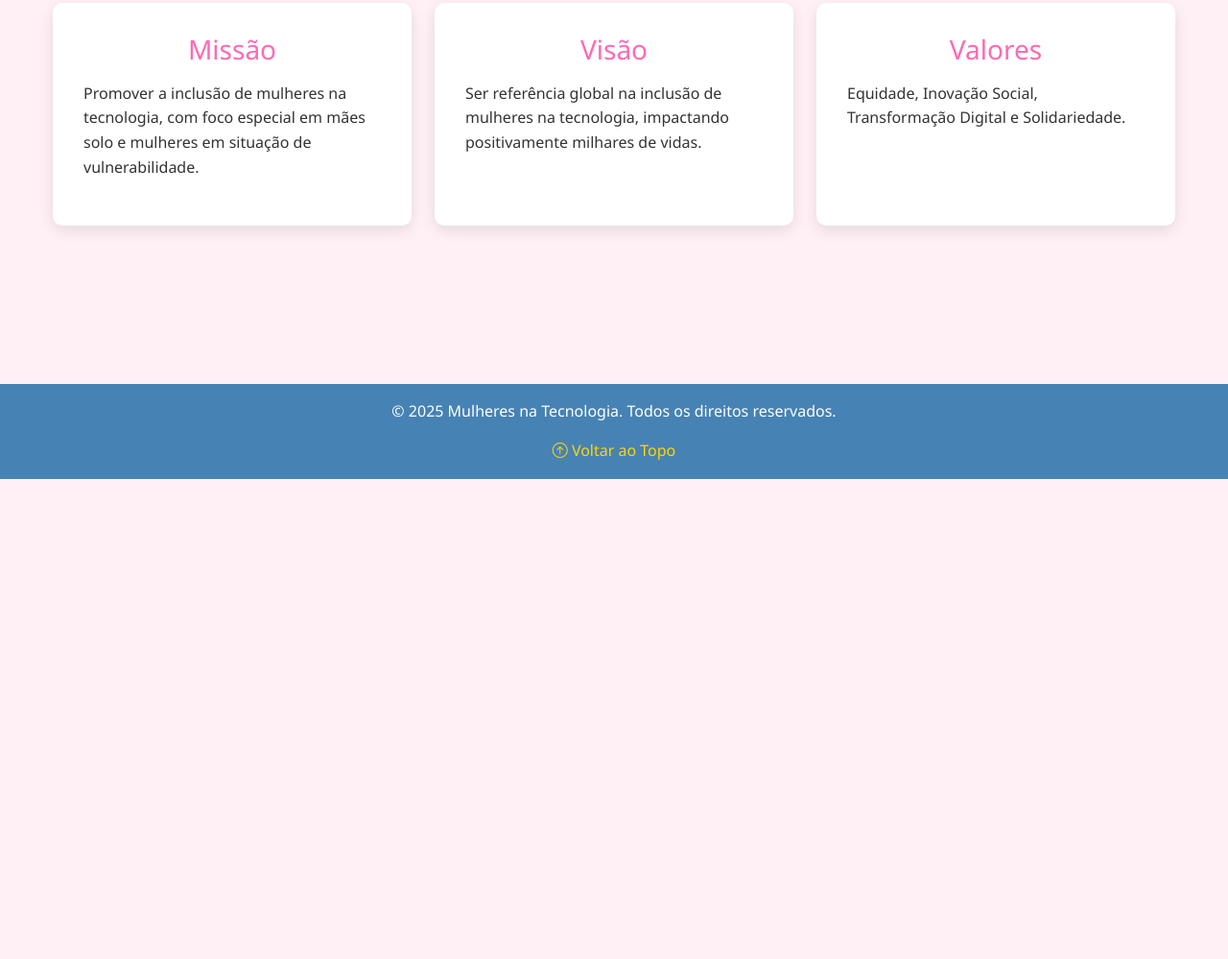
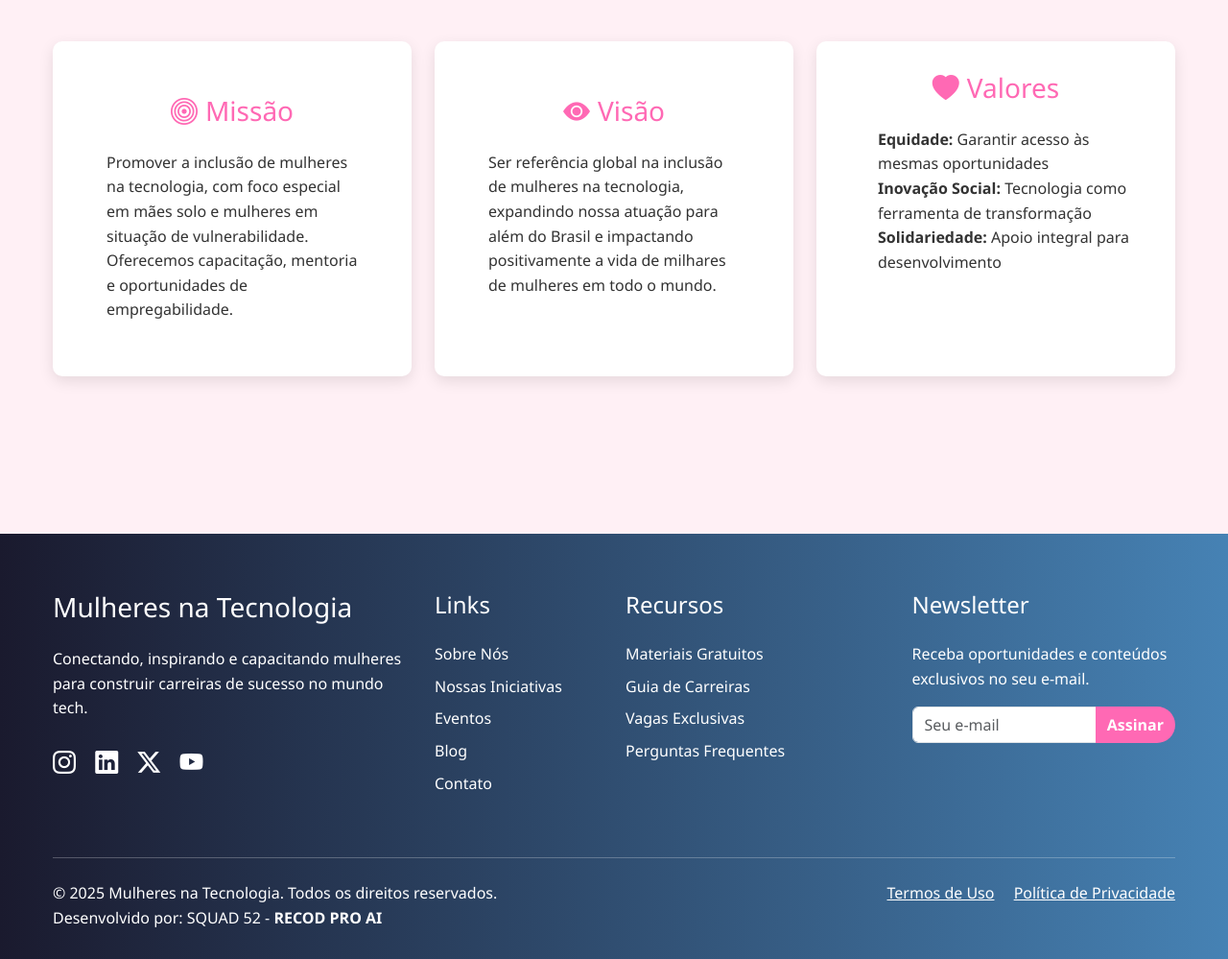
Before and after one commit to Ana-Karoline-Tech/Mulheres-na-tecnologia-projeto-recode, a website: page frontend/sobre.html in a window 1280 px wide. Shown: the part 3974-4973 px from the top of the page at 96% size. Before the commit the page ends 4473 px from the top, so only its background shows below. Drawn offline with nearby package versions, Linux system fonts and the light colour scheme.

Commit message:
Alterações na página sobre

```diff
--- a/frontend/sobre.css
+++ b/frontend/sobre.css
@@ -190,26 +190,40 @@ body {
 }
 
         /* ========== RODAPÉ ========== */
-.rodape {
-  background-color: #4682b4; /* Azul médio */
+footer {
+            background: linear-gradient(to right, var(--azul-escuro), var(--azul-medio));
             color: white;
-  padding: 1rem 0;
-  text-align: center;
-  margin: 0;
-  width: 100vw;      /* Adicione esta linha para ocupar toda a largura da tela */
-  position: relative;/* Garante que fique no fluxo normal */
-  left: 50%;         /* Corrige o deslocamento causado pelo 100vw */
-  right: 50%;
-  transform: translateX(-50%);
+            padding: 60px 0 30px;
+            width: 100vw;
+            margin-left: calc(-50vw + 50%);
+            margin-right: calc(-50vw + 50%);
+            position: relative;
         }
 
-.botao-topo {
-    color: var(--dourado);
+        .footer-links a {
+            color: white;
             text-decoration: none;
+            transition: all 0.3s;
+            display: block;
+            margin-bottom: 8px;
         }
 
-.botao-topo:hover {
-    color: var(--rosa-medio);
+        .footer-links a:hover {
+            color: var(--dourado);
+            padding-left: 5px;
+        }
+
+      .btn-rosa {
+        background-color: var(--rosa-medio) !important;
+        color: #fff !important;
+        border: none;
+        border-radius: 0 25px 25px 0;
+        font-weight: 600;
+        transition: background 0.3s;
+      }
+
+      .btn-rosa:hover {
+        background-color: var(--rosa-escuro) !important;
       }
 
 /* ========== DARK MODE ========== */
--- a/frontend/sobre.html
+++ b/frontend/sobre.html
@@ -238,25 +238,34 @@
         </section>
 
             <!-- Seção Missão, Visão e Valores -->
+             <!-- Seção Missão, Visão e Valores -->
             <section class="secao-mvv">
-                <h2 class="text-center">Nossos Pilares</h2>
+                <h2 class="text-center mb-5">Nossos Pilares</h2>
                 <div class="row">
                     <div class="col-md-4">
                         <div class="card-mvv">
-                            <h3>Missão</h3>
-                            <p>Promover a inclusão de mulheres na tecnologia, com foco especial em mães solo e mulheres em situação de vulnerabilidade.</p>
+                           <div class="card-body p-4">
+                        <h3 class="card-title text-center mb-4"><i class="bi bi-bullseye me-2"></i>Missão</h3>
+                        <p class="text-justify card-text ">Promover a inclusão de mulheres na tecnologia, com foco especial em mães solo e mulheres em situação de vulnerabilidade. Oferecemos capacitação, mentoria e oportunidades de empregabilidade.</p>
+                    </div>
                         </div>
                     </div>
                     <div class="col-md-4">
                         <div class="card-mvv">
-                            <h3>Visão</h3>
-                            <p>Ser referência global na inclusão de mulheres na tecnologia, impactando positivamente milhares de vidas.</p>
+                            <div class="card-body p-4">
+                        <h3 class="card-title text-center mb-4"><i class="bi bi-eye-fill me-2"></i>Visão</h3>
+                        <p class="card-text">Ser referência global na inclusão de mulheres na tecnologia, expandindo nossa atuação para além do Brasil e impactando positivamente a vida de milhares de mulheres em todo o mundo.</p>
+                    </div>
                         </div>
                     </div>
                     <div class="col-md-4">
                         <div class="card-mvv">
-                            <h3>Valores</h3>
-                            <p>Equidade, Inovação Social, Transformação Digital e Solidariedade.</p>
+                            <h3 class="card-title text-center mb-4"><i class="bi bi-heart-fill me-2"></i>Valores</h3>
+                        <ul>
+                            <li class="list-group-item border-0"><strong>Equidade:</strong> Garantir acesso às mesmas oportunidades</li>
+                            <li class="list-group-item border-0"><strong>Inovação Social:</strong> Tecnologia como ferramenta de transformação</li>
+                            <li class="list-group-item border-0"><strong>Solidariedade:</strong> Apoio integral para desenvolvimento</li>
+                        </ul>
                         </div>
                     </div>
                 </div>
@@ -268,11 +277,65 @@
             </div>
         </main>
 
-        <!-- Rodapé -->
-        <footer class="rodape">
-            <p>&copy; 2025 Mulheres na Tecnologia. Todos os direitos reservados.</p>
-            <a href="#" class="botao-topo"><i class="bi bi-arrow-up-circle"></i> Voltar ao Topo</a>
-        </footer>
+        <!-- Footer -->
+    <footer>
+        <div class="container">
+            <div class="row">
+                <div class="col-lg-4 mb-4">
+                    <h3 class="text-white mb-4">Mulheres na Tecnologia</h3>
+                    <p>Conectando, inspirando e capacitando mulheres para construir carreiras de sucesso no mundo tech.</p>
+                    <div class="mt-4">
+                        <a href="#" class="text-white me-3"><i class="bi bi-instagram fs-4"></i></a>
+                        <a href="#" class="text-white me-3"><i class="bi bi-linkedin fs-4"></i></a>
+                        <a href="#" class="text-white me-3"><i class="bi bi-twitter-x fs-4"></i></a>
+                        <a href="#" class="text-white"><i class="bi bi-youtube fs-4"></i></a>
+                    </div>
+                </div>
+
+                <div class="col-lg-2 col-md-4 mb-4">
+                    <h4 class="text-white mb-4">Links</h4>
+                    <ul class="list-unstyled footer-links">
+                        <li><a href="#">Sobre Nós</a></li>
+                        <li><a href="#">Nossas Iniciativas</a></li>
+                        <li><a href="#">Eventos</a></li>
+                        <li><a href="#">Blog</a></li>
+                        <li><a href="#">Contato</a></li>
+                    </ul>
+                </div>
+
+                <div class="col-lg-3 col-md-4 mb-4">
+                    <h4 class="text-white mb-4">Recursos</h4>
+                    <ul class="list-unstyled footer-links">
+                        <li><a href="#">Materiais Gratuitos</a></li>
+                        <li><a href="#">Guia de Carreiras</a></li>
+                        <li><a href="#">Vagas Exclusivas</a></li>
+                        <li><a href="#">Perguntas Frequentes</a></li>
+                    </ul>
+                </div>
+
+                <div class="col-lg-3 col-md-4 mb-4">
+                    <h4 class="text-white mb-4">Newsletter</h4>
+                    <p>Receba oportunidades e conteúdos exclusivos no seu e-mail.</p>
+                    <div class="input-group mb-3">
+                        <input type="email" class="form-control" placeholder="Seu e-mail">
+                        <button class="btn btn-rosa" type="button">Assinar</button>
+                    </div>
+                </div>
+            </div>
+
+            <hr class="my-4 bg-light opacity-10">
+
+            <div class="row">
+                <div class="col-md-6 text-center text-md-start">
+                    <p class="mb-0">© 2025 Mulheres na Tecnologia. Todos os direitos reservados. <br> Desenvolvido por: SQUAD 52 - <strong>RECOD PRO AI</strong></p>
+                </div>
+                <div class="col-md-6 text-center text-md-end">
+                    <a href="#" class="text-white me-3">Termos de Uso</a>
+                    <a href="#" class="text-white">Política de Privacidade</a>
+                </div>
+            </div>
+        </div>
+    </footer>
     </div>
 
     <!-- Bootstrap JS -->
```
Lines whose indentation alone changed are shown as unchanged.
